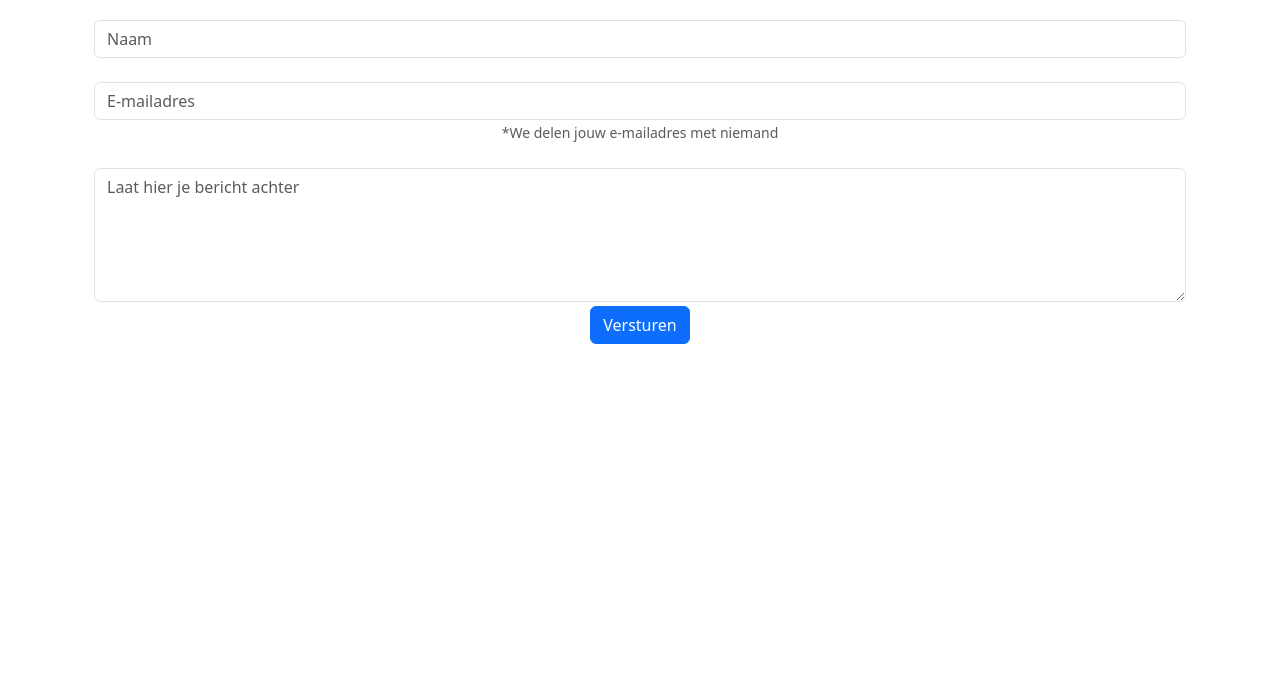
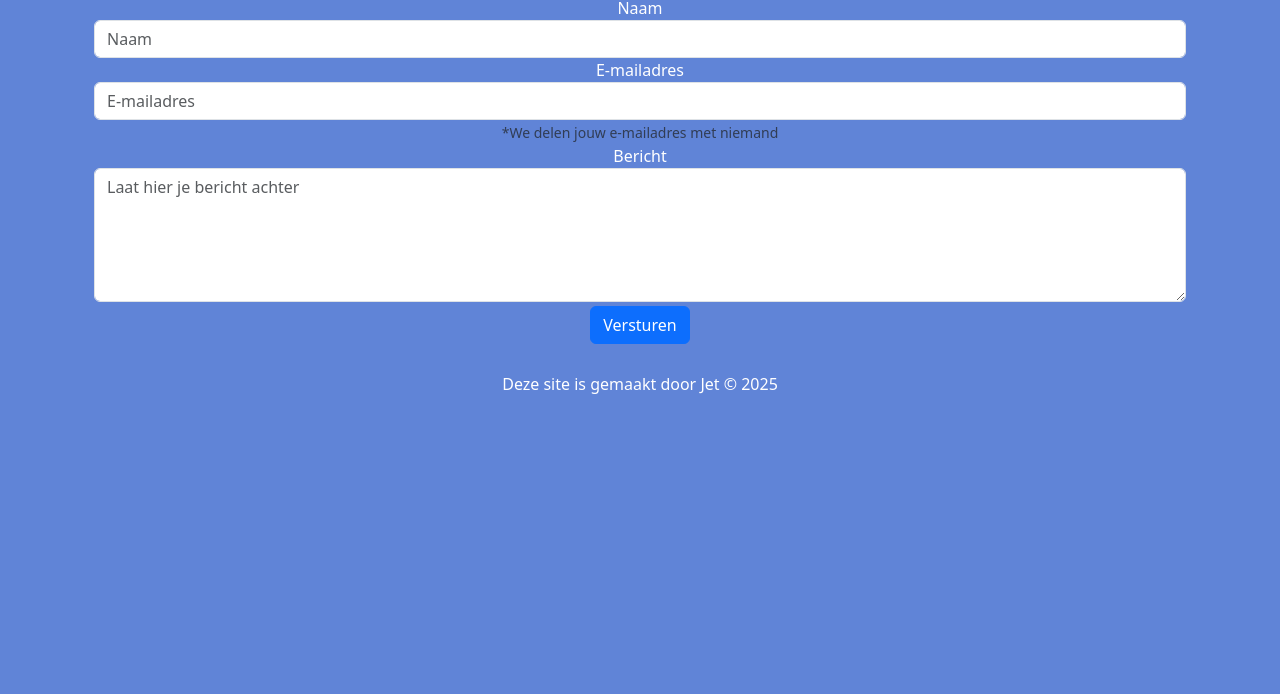
Before and after one commit to Aaltina/huiswerk_les_22, a plain HTML site: page contact.html in a window 1280 px wide. Shown: the part 106-800 px from the top of the page. Drawn offline with nearby package versions, Linux system fonts and the light colour scheme.

Commit message:
Update contact.html

```diff
--- a/contact.html
+++ b/contact.html
@@ -10,7 +10,7 @@
       </style>
       <title>contactformulier</title>
   </head>
-      <body class="d-flex h-100 text-center text-white container-sm style="background-color: rgb(96, 132, 215);">
+      <body class="d-flex h-100 text-center text-white container-sm" style="background-color: rgb(96, 132, 215);">
         <div class="container-sm">
         <header class="mb-auto">
           <div>
```
